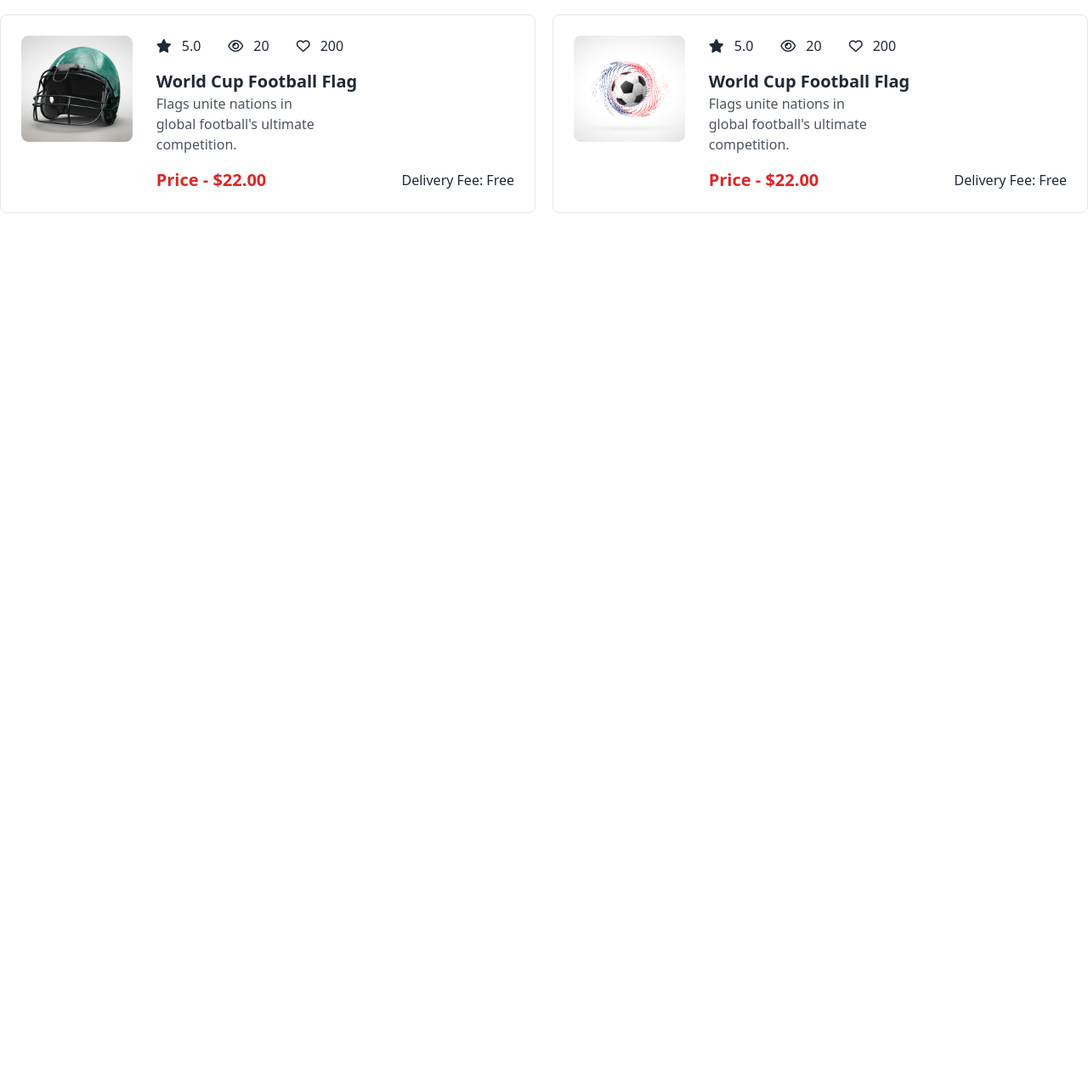
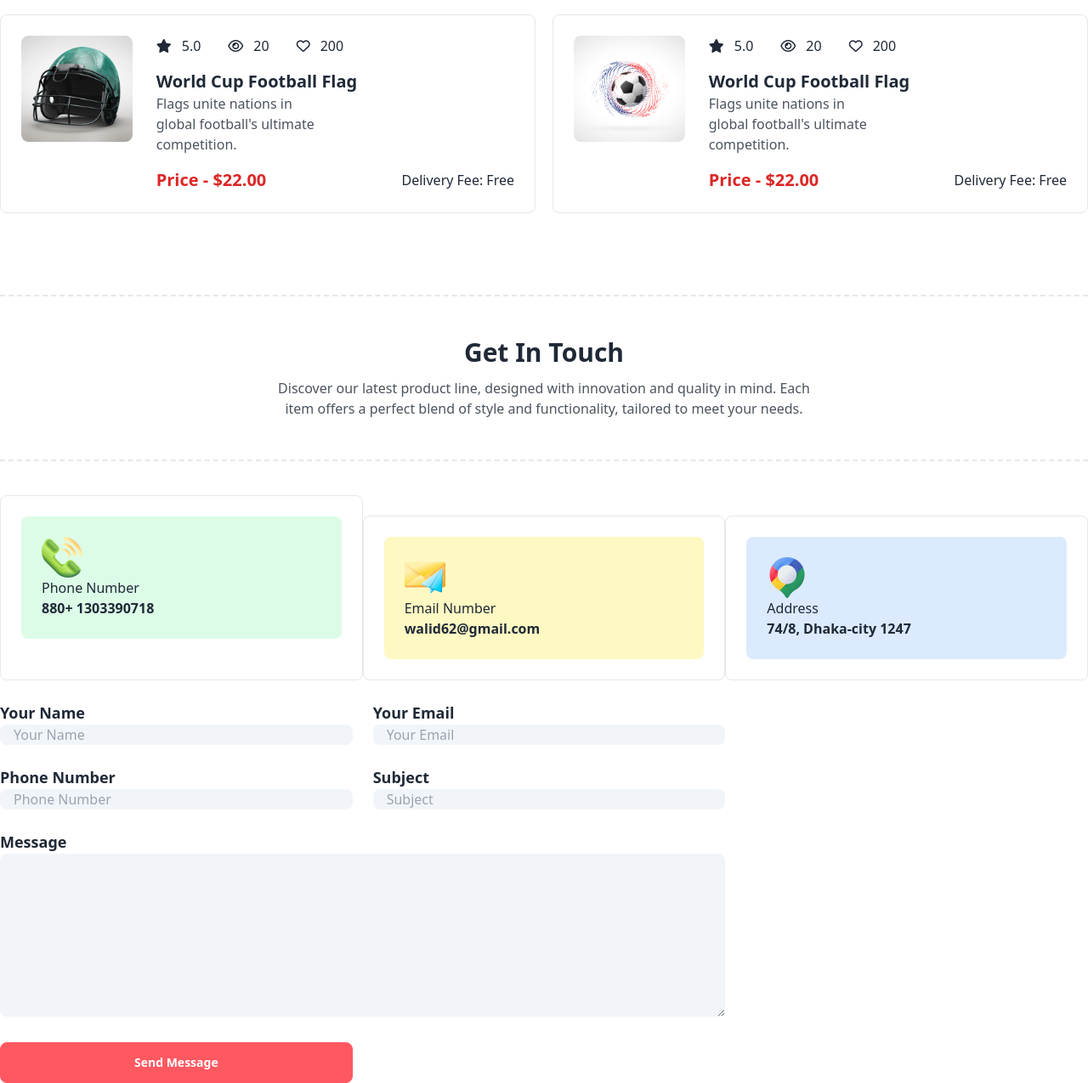
Before and after one commit to SaikatAhmed78/Hockey-Club, a plain HTML site: page index.html in a window 1280 px wide. Shown: the part 3235-4510 px from the top of the page at 85% size. Before the commit the page ends 3486 px from the top, so only its background shows below. Drawn offline with nearby package versions, Linux system fonts and the light colour scheme.

Commit message:
Get In Touch Section Incompleat

```diff
--- a/index.html
+++ b/index.html
@@ -4,7 +4,7 @@
 <head>
     <meta charset="UTF-8">
     <meta name="viewport" content="width=device-width, initial-scale=1.0">
-    <title>Hockey</title>
+    <title>Hockey Club</title>
 
     <!-- Link CSS -->
   <style>
@@ -447,6 +447,77 @@
              </div>
           </div>
          </section>
+
+         <!-- Get In Touch Section -->
+          <section class="mt-24">
+            <div class="border-y-[2px] border-dashed py-12 text-center flex flex-col items-center justify-center">
+              <h3 class="text-3xl font-bold mb-3">Get In Touch</h3>
+              <p class="opacity-80 w-1/2">Discover our latest product line, designed with innovation and quality in mind.
+                Each item offers a perfect blend of style and functionality, tailored to meet your needs.</p>
+            </div>
+
+            <div class="grid grid-cols-1 lg:grid-cols-3 mt-10 space-y-6">
+
+              <div class="border rounded-lg p-6 space-y-6">
+                <div class="bg-green-100 p-6 rounded-lg">
+                  <img src="./Images/phone1171275317.png" alt="">
+                  <p>Phone Number</p>
+                  <h6 class="font-bold">880+ 1303390718</h6>
+                </div>
+              </div>
+              <div class="border rounded-lg p-6 space-y-6">
+                <div class="bg-yellow-100 p-6 rounded-lg">
+                  <img src="./Images/email1171275318.png" alt="">
+                  <p>Email Number</p>
+                  <h6 class="font-bold">walid62@gmail.com</h6>
+                </div>
+              </div>
+              <div class="border rounded-lg p-6 space-y-6">
+                <div class="bg-blue-100 p-6 rounded-lg">
+                  <img src="./Images/location1171275321.png" alt="">
+                  <p>Address</p>
+                  <h6 class="font-bold">74/8, Dhaka-city 1247</h6>
+                </div>
+              </div>
+
+              <div class="lg:col-span-2">
+                <div class="grid grid-cols-1 lg:grid-cols-2 gap-6">
+                  <div>
+                    <label class="text-lg font-semibold mt-3" for="">Your Name</label>
+                    <br>
+                    <input class="w-full px-4 border-none outline-none bg-slate-100 rounded-lg" type="text" name="" id="" placeholder="Your Name">
+                  </div>
+                  <div>
+                    <label class="text-lg font-semibold mt-3" for="">Your Email</label>
+                    <br>
+                    <input class="w-full px-4 border-none outline-none bg-slate-100 rounded-lg" type="text" name="" id="" placeholder="Your Email">
+                  </div>
+                  <div>
+                    <label class="text-lg font-semibold mt-3" for="">Phone Number</label>
+                    <br>
+                    <input class="w-full px-4 border-none outline-none bg-slate-100 rounded-lg" type="text" name="" id="" placeholder="Phone Number">
+                  </div>
+                  <div>
+                    <label class="text-lg font-semibold mt-3" for="">Subject</label>
+                    <br>
+                    <input class="w-full px-4 border-none outline-none bg-slate-100 rounded-lg" type="text" name="" id="" placeholder="Subject">
+                  </div>
+                  <div class="lg:col-span-2">
+                    <label class="text-lg font-semibold mt-3" for="">Message</label>
+                    <br>
+                   <textarea rows="8" class="w-full px-4 border-none outline-none bg-slate-100 rounded-lg" name="" id="" placeholder="Message">
+
+                   </textarea>
+                  </div>
+                  <button class="btn btn-error text-white">Send Message</button>
+                </div>
+              </div>
+
+            </div>
+
+
+
+          </section>
     </main>
 
     <footer>
```
Also changed, not shown: Images/email1171275318.png (renamed from Images/Group 1171275318.png), Images/location1171275321.png (renamed from Images/Group 1171275321.png), Images/phone1171275317.png (renamed from Images/Group 1171275317.png).
